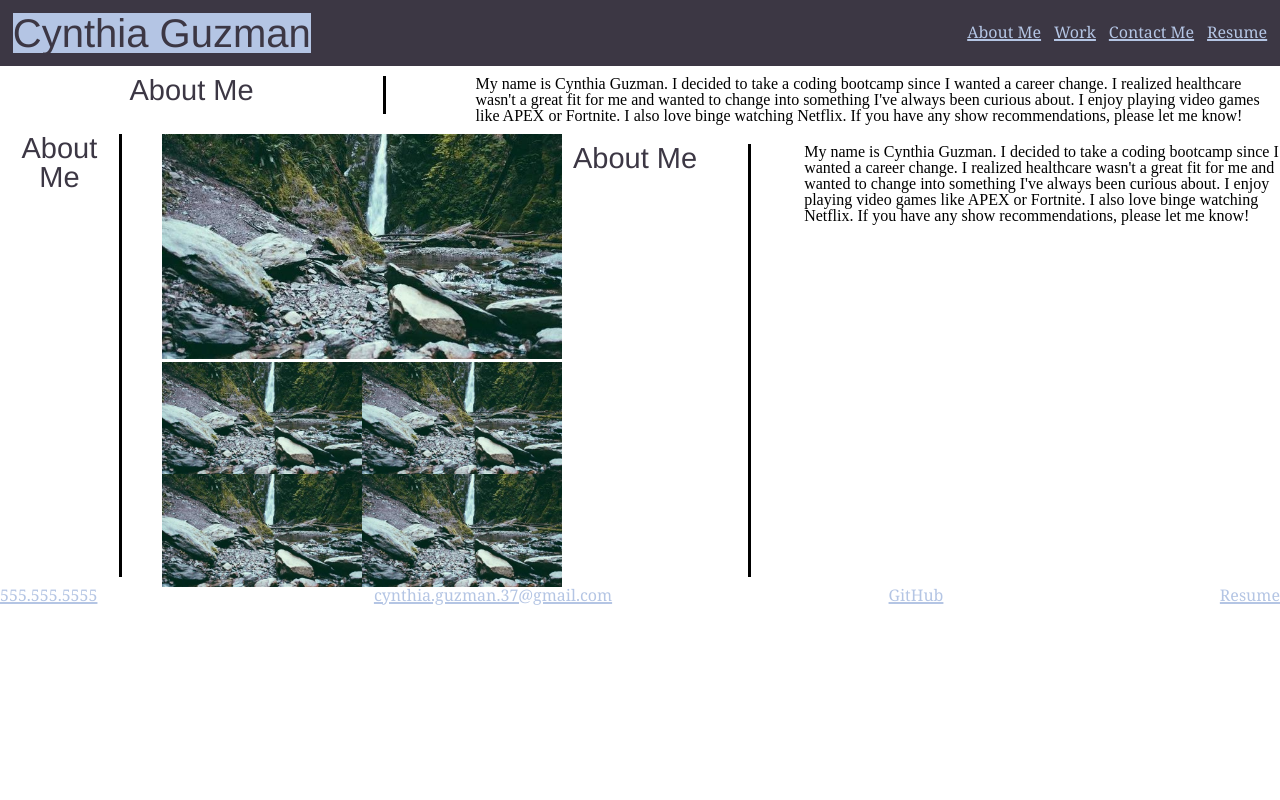
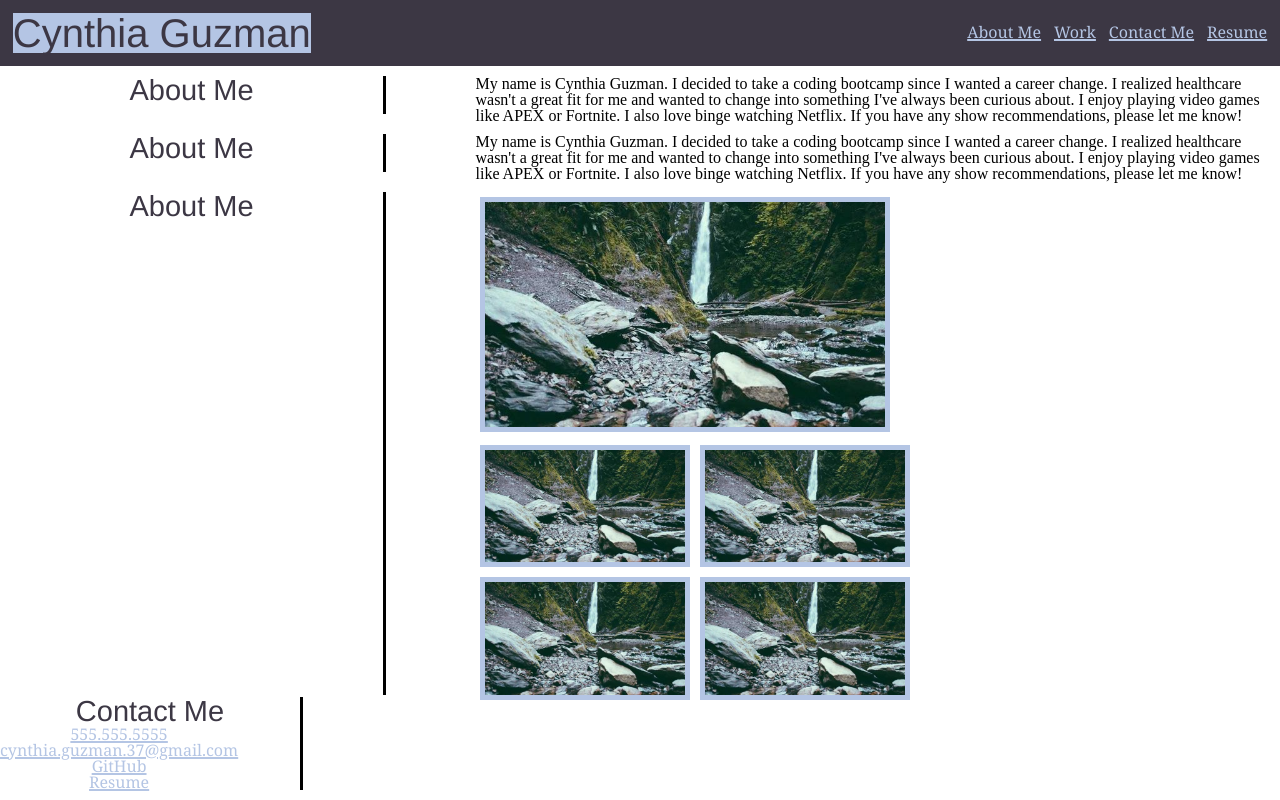
Before and after one commit to cguzman37/portfolio, a plain HTML site: page index.html in a window 1280 px wide. Drawn offline with Linux system fonts and the light colour scheme.

Commit message:
added border to pictures/trying to fix contact me

```diff
--- a/assets/css/style.css
+++ b/assets/css/style.css
@@ -19,7 +19,7 @@ header {
     color:#3c3744;
     font-family: 'Franklin Gothic Medium', 'Arial Narrow', Arial, sans-serif;
   }
-  nav ul {
+  .nav1 ul {
     display: flex;
     justify-content: space-between;
     min-width: 300px;
@@ -79,31 +79,59 @@ header {
 }
 .main-img-div img{
   max-width:400px;
+  border: 5px solid #b4c5e4;
+  margin: 5px
+
 }
 #sub-image-div img{
   max-width: 200px;
+  border: 5px solid #b4c5e4;
+  margin: 5px
+
 }
 #sub-image-div2 img{
   max-width: 200px;
+  border: 5px solid #b4c5e4;
+  margin: 5px
+  ;
 }
 #sub-image-div2{
   display: flex;
   margin: 0;
 }
+.footer2 h2{
+  margin: auto;
+}
+ .footer2{
 
-  .footer{
+     min-width: 300px;
 
-     min-width: 100px;
-      color: #b4c5e4;
       font-weight:lighter;
       text-decoration-thickness: 2px;
       font-family:Georgia, 'Times New Roman', Times, serif;
+      bottom: 0;
+      margin-bottom:  10px;
+      position: fixed;
+      border-right: solid 3px;
+      text-align: center;
+    justify-content: space-between;
+    min-width: 300px;
+    align-items: center;
+  }
+  .nav2{
+    align-items: right;
+    display: flex;
 
   }
+
+
+
+
   .footer-widgets .widget_nav_menu li {
-    display: inline-block;
+    display: flex;
 
   }
+
   /* <section class="flex-section">
   <article class="left-column">
       <h2>About Me</h2>
--- a/index.html
+++ b/index.html
@@ -13,7 +13,7 @@
 <body>
     <header>
         <h1>Cynthia Guzman</h1>
-        <nav>
+        <nav class="nav1">
             <ul>
                 <li><a href="#">About Me</a></li>
                 <li><a href="#">Work</a></li>
@@ -48,7 +48,7 @@
 
         </section> -->
 
-                <!-- <section class="flex-section">
+                <section class="flex-section">
             <article class="left-column">
                 <h2>About Me</h2>
             </article>
@@ -59,7 +59,7 @@
                 </div>
             </article>
 
-        </section> -->
+        </section>
         <section class="flex-section">
             <article class="left-column">
                 <h2>About Me</h2>
@@ -79,21 +79,22 @@
                     </div>
                 </div>
             </article>
-            <section class="flex-section">
-                <article class="left-column">
-                    <h2>About Me</h2>
-                </article>
-                <article class="right-column">
-                    <div>
-                        <p> My name is Cynthia Guzman. I decided to take a coding bootcamp since I wanted a career change. I realized healthcare wasn't a great fit for me and wanted to change into something I've always been curious about. I enjoy playing video games like APEX or Fortnite. I also love binge watching Netflix. If you have any show recommendations, please let me know!
-                        </p>
-                    </div>
-                </article>
-
-            </section>
+            <section class="footer2">
+            <nav>
+                <h2>Contact Me</h2>
+             <div class="nav2">
+                <ul>
+                    <li><a href="#">555.555.5555</a></li>
+                    <li><a href="#">cynthia.guzman.37@gmail.com</a></li>
+                    <li><a href="#">GitHub</a></li>
+                    <li><a href="#">Resume</a></li>
+                </ul>
+            </div>
+            </nav>
+        </section>
     </main>
 
-    <footer class="footer">
+    <!-- <footer class="footer">
         <nav>
             <ul>
                 <li><a href="#">555.555.5555</a></li>
@@ -102,6 +103,6 @@
                 <li><a href="#">Resume</a></li>
             </ul>
         </nav>
-    </footer>
+    </footer> -->
 </body>
 </html>
```
